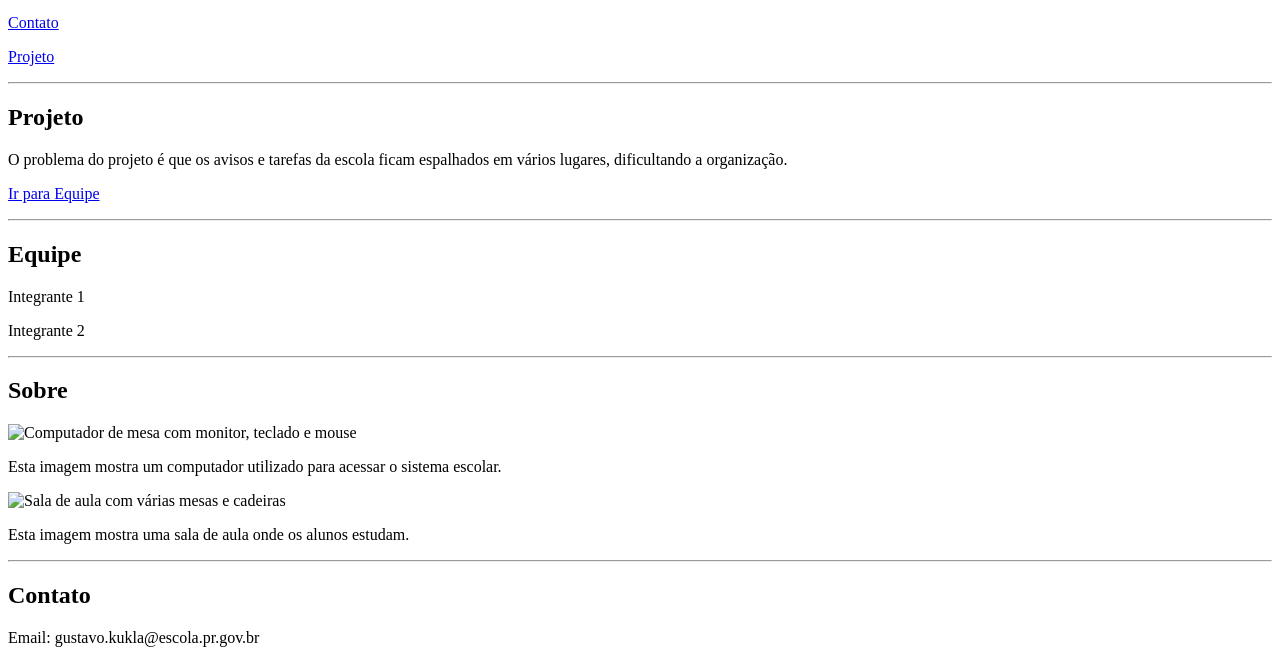
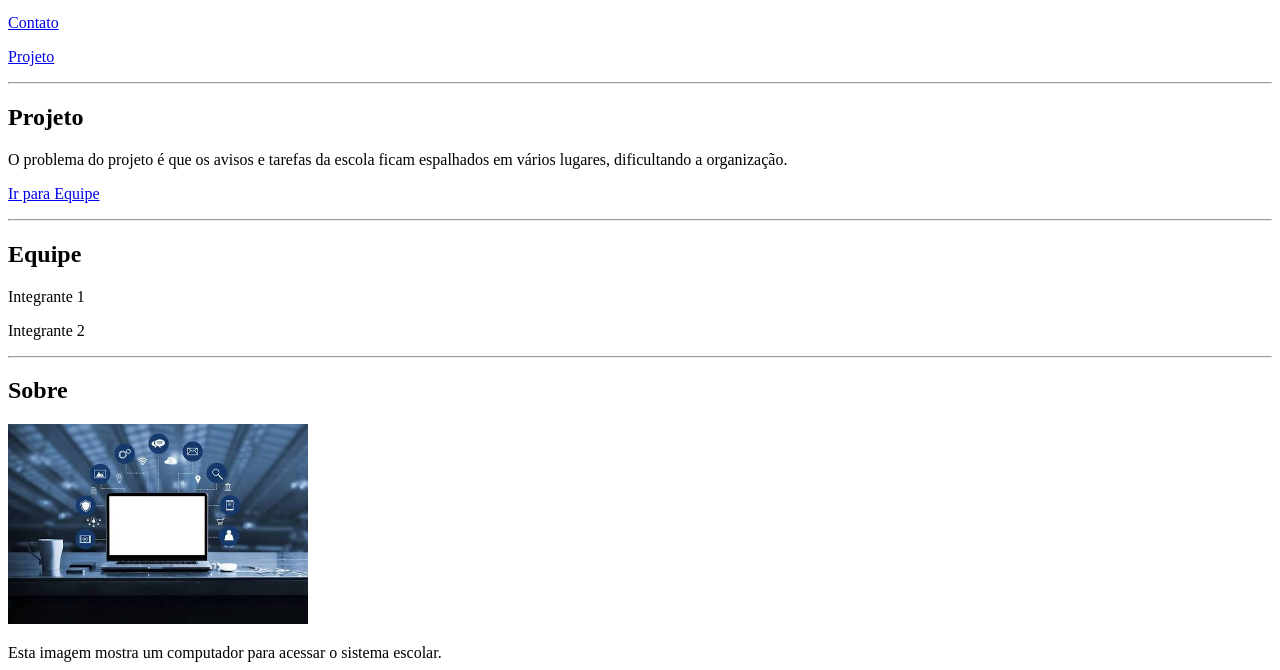
Before and after one commit to gusta740/projeto-das-atividades-guloso, a plain HTML site: page pasta atividade 2/index.html in a window 1280 px wide. Shown: the part 100-770 px from the top of the page. Drawn offline with Linux system fonts and the light colour scheme.

Commit message:
detalhes 2

```diff
--- a/pasta atividade 2/index.html
+++ b/pasta atividade 2/index.html
@@ -29,10 +29,10 @@
 
     <h2 id="sobre">Sobre</h2>
 
-    <img src="computador.jfif" alt="Computador de mesa com monitor, teclado e mouse" width="300">
-    <p>Esta imagem mostra um computador utilizado para acessar o sistema escolar.</p>
+    <img src="/pasta atividade 2/images (4).png" alt="Computador de mesa com monitor, teclado e mouse" width="300">
+    <p>Esta imagem mostra um computador para acessar o sistema escolar.</p>
 
-    <img src="sala de aula.jfif" alt="Sala de aula com várias mesas e cadeiras" width="300">
+    <img src="/pasta atividade 2/images (5).png" alt="Sala de aula com várias mesas e cadeiras" width="300">
     <p>Esta imagem mostra uma sala de aula onde os alunos estudam.</p>
 
     <hr>
```
Also changed, not shown: pasta atividade 2/images (4).png (added), pasta atividade 2/images (5).png (added).
